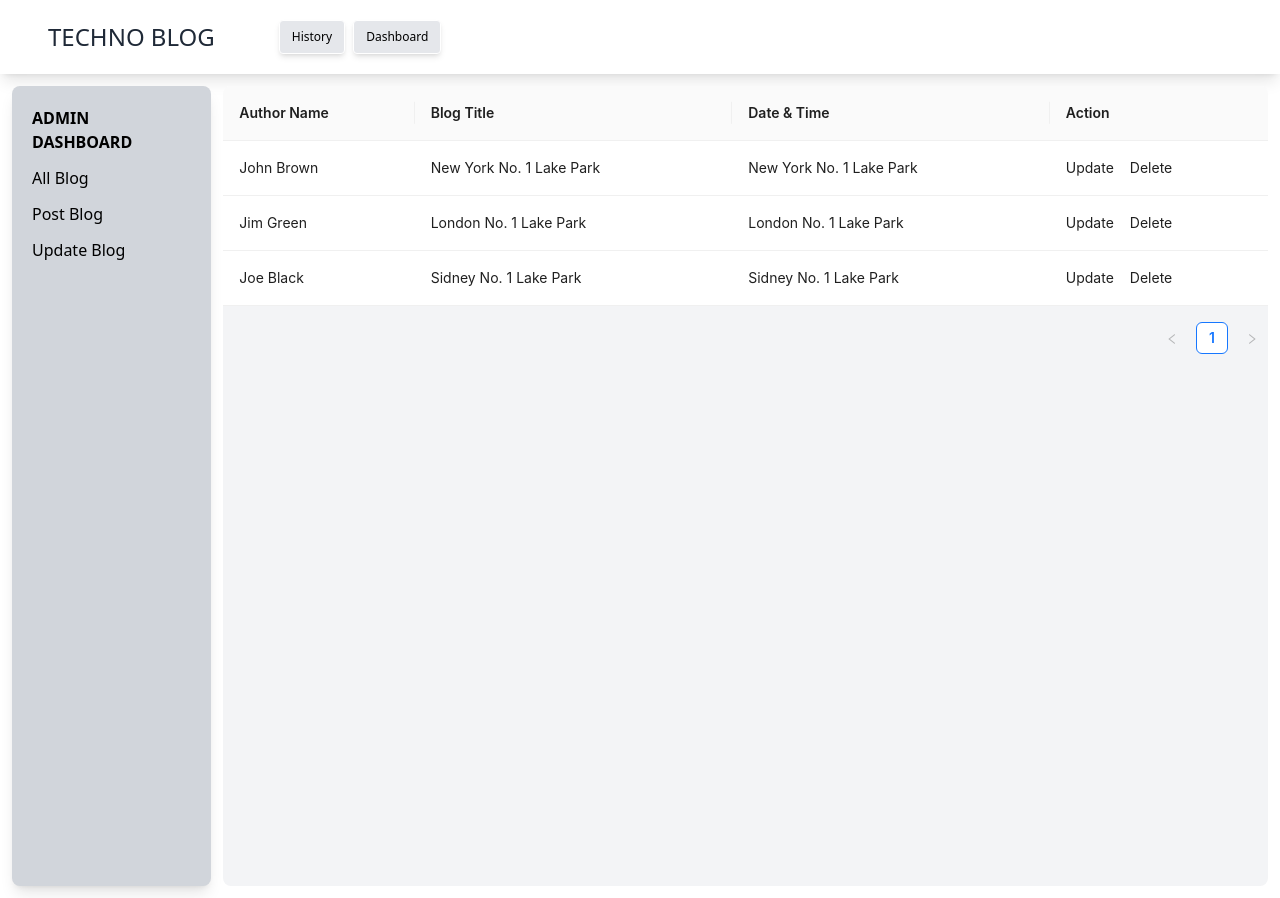
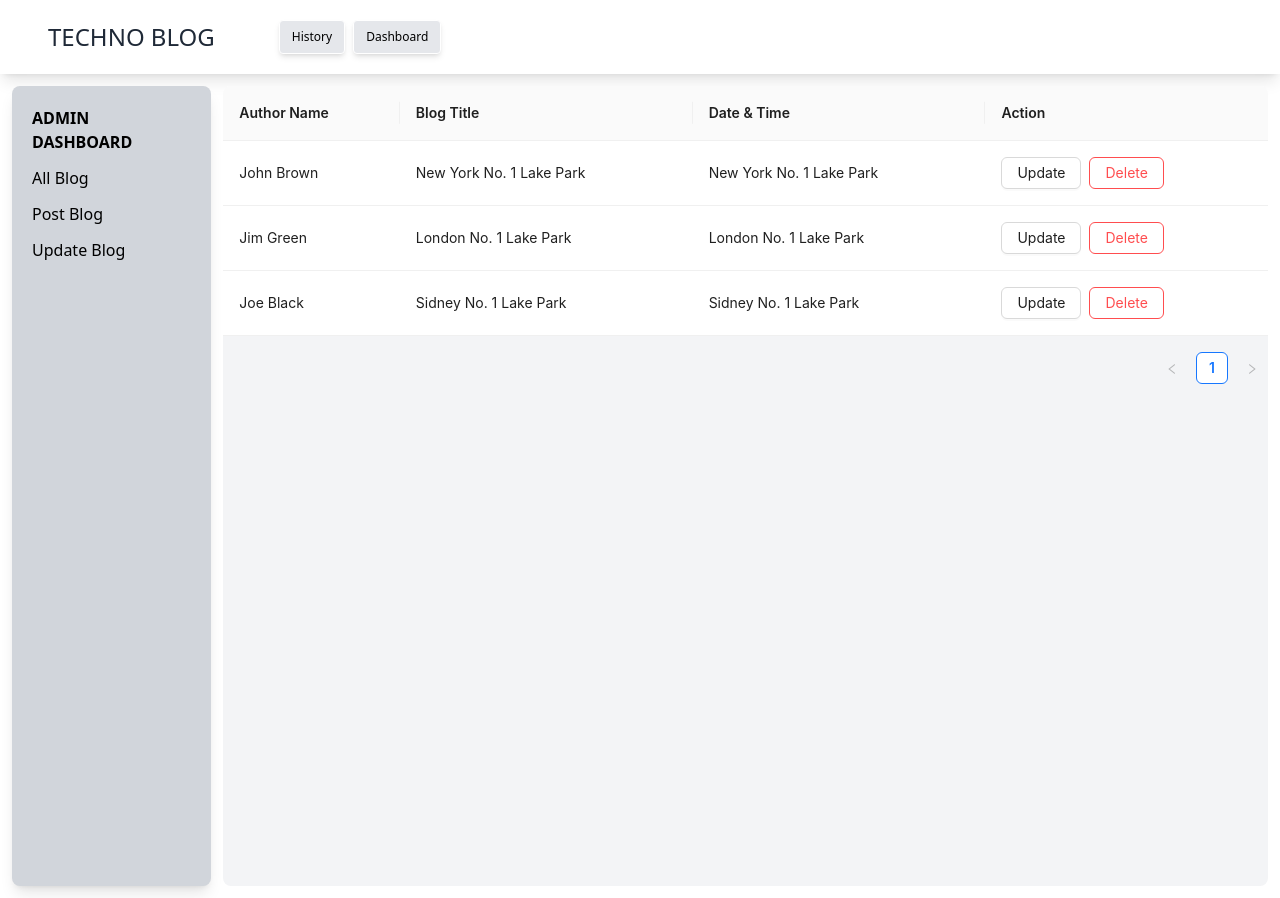
Before and after one commit to Fahadmohammad1/blog-site-redux, a React (Create React App) app: page /dashboard in a window 1280 px wide. Built offline with nearby package versions, Linux system fonts and the light colour scheme.

Commit message:
update and dlt added

```diff
--- a/src/pages/Dashboard/AllBlog.js
+++ b/src/pages/Dashboard/AllBlog.js
@@ -1,5 +1,5 @@
 import React from "react";
-import { Space, Table } from "antd";
+import { Button, Space, Table } from "antd";
 
 const AllBlog = () => {
   const columns = [
@@ -24,9 +24,11 @@ const AllBlog = () => {
       title: "Action",
       key: "action",
       render: (_, record) => (
-        <Space size="middle">
-          <a href="/">Update</a>
-          <a href="/">Delete</a>
+        <Space size="small">
+          <Button type="default">Update</Button>
+          <Button type="primary" danger ghost>
+            Delete
+          </Button>
         </Space>
       ),
     },
```
